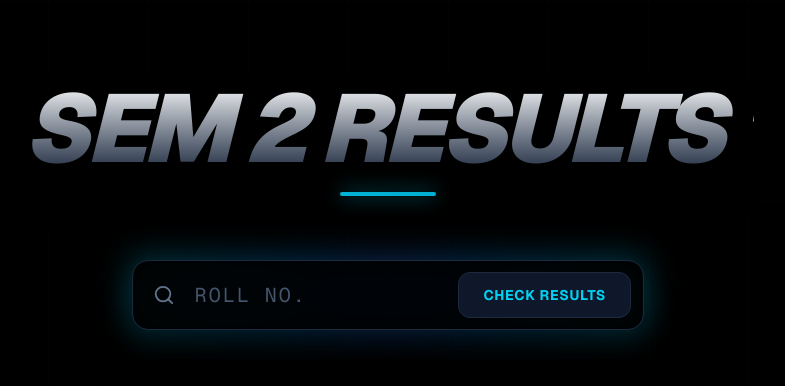
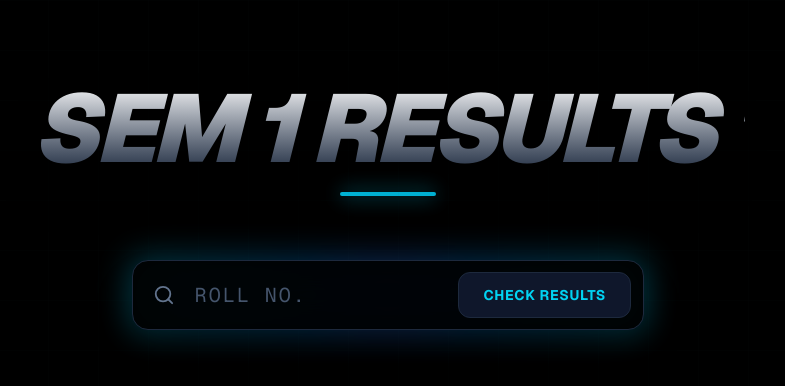
Before and after one commit to pragnyanramtha/mrvtc, a Next.js app: page / in a window 1280 px wide. Shown: the top 386 px of the page, without its empty margins (252-1037 px from the left). Built offline with nearby package versions, Linux system fonts and the light colour scheme.

Commit message:
fix: change title from sem 2 to sem 1

```diff
--- a/src/app/page.tsx
+++ b/src/app/page.tsx
@@ -55,7 +55,7 @@ export default function Home() {
           className="text-center mb-12 md:mb-16 space-y-4"
         >
           <h1 className="text-6xl md:text-8xl font-black tracking-tighter text-transparent bg-clip-text bg-gradient-to-b from-white to-slate-800 italic uppercase drop-shadow-2xl">
-            SEM 2 RESULTS '
+            SEM 1 RESULTS '
           </h1>
           <div className="h-1 w-24 bg-cyan-500 mx-auto rounded-full shadow-[0_0_20px_rgba(6,182,212,0.8)]" />
         </motion.div>
```
